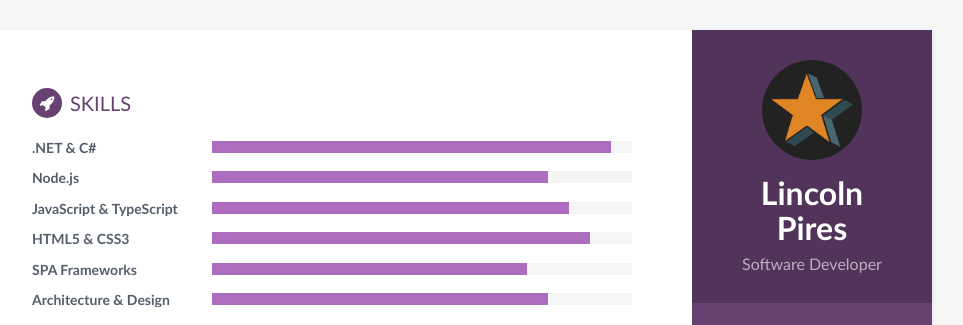
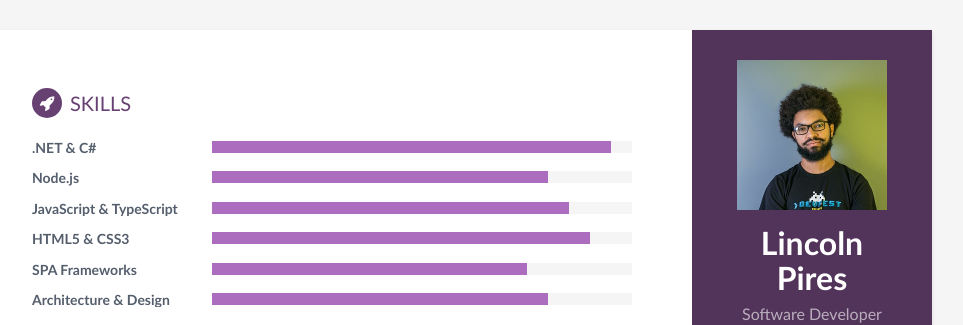
Before and after one commit to lincolnpires/lincolnpires.github.io, a plain HTML site: page index.html in a window 1280 px wide. Shown: the top 325 px of the page, without its empty margins (188-1151 px from the left). Drawn offline with nearby package versions, Linux system fonts and the light colour scheme.

Commit message:
add profile pic

```diff
--- a/css/main.css
+++ b/css/main.css
@@ -144,7 +144,9 @@ p {
 
 .sidebar-wrapper .profile {
   margin-bottom: 15px;
-  border-radius: 50px;
+  width: 150px;
+  height: 150px;
+  /* border-radius: 50px; */
 }
 
 .sidebar-wrapper .contact-list .fa {
--- a/index.html
+++ b/index.html
@@ -28,7 +28,7 @@
   <div class="wrapper">
     <div class="sidebar-wrapper">
       <div class="profile-container">
-        <img class="profile" src="images/tile.png" alt="Profile picture" width="100" height="100" />
+        <img class="profile" src="images/profile.jpg" alt="Profile picture" />
         <h1 class="name">Lincoln Pires</h1>
         <h3 class="tagline">Software Developer</h3>
       </div>
```
Also changed, not shown: images/profile.jpg (added).
